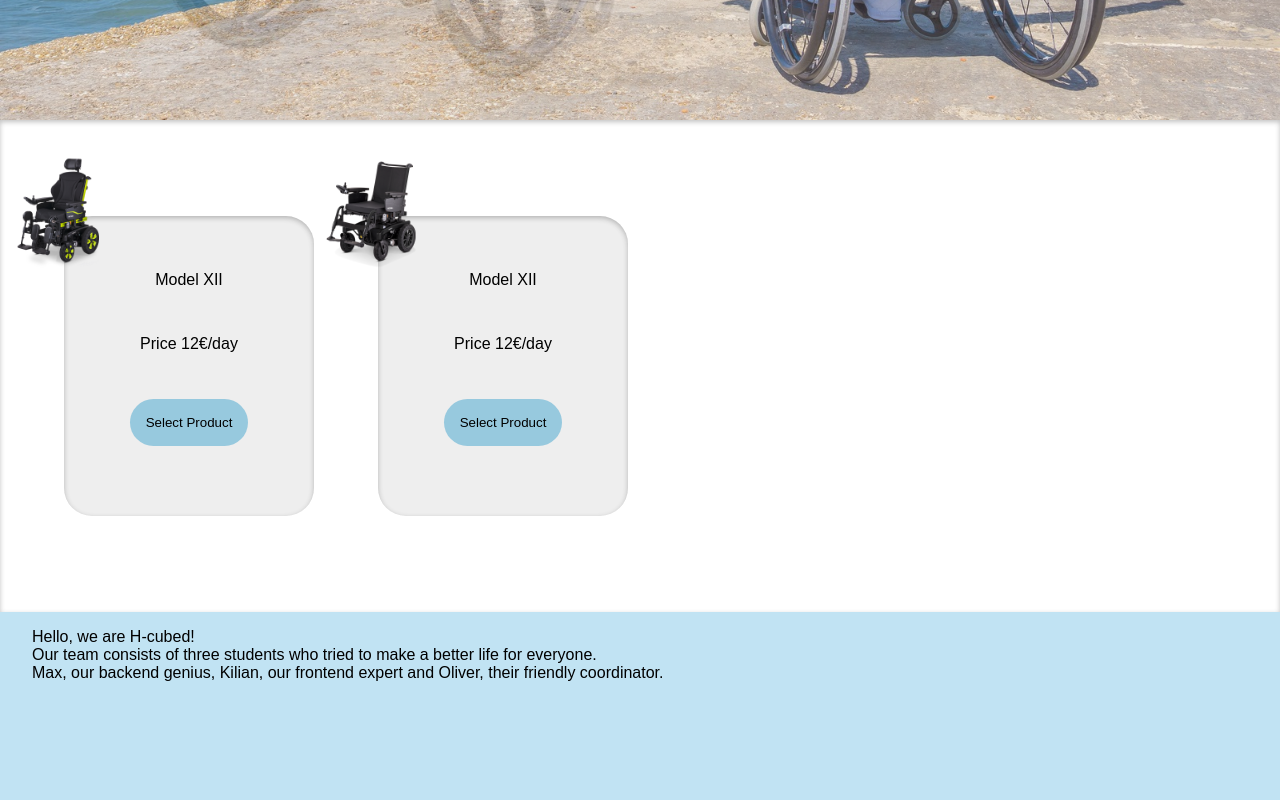
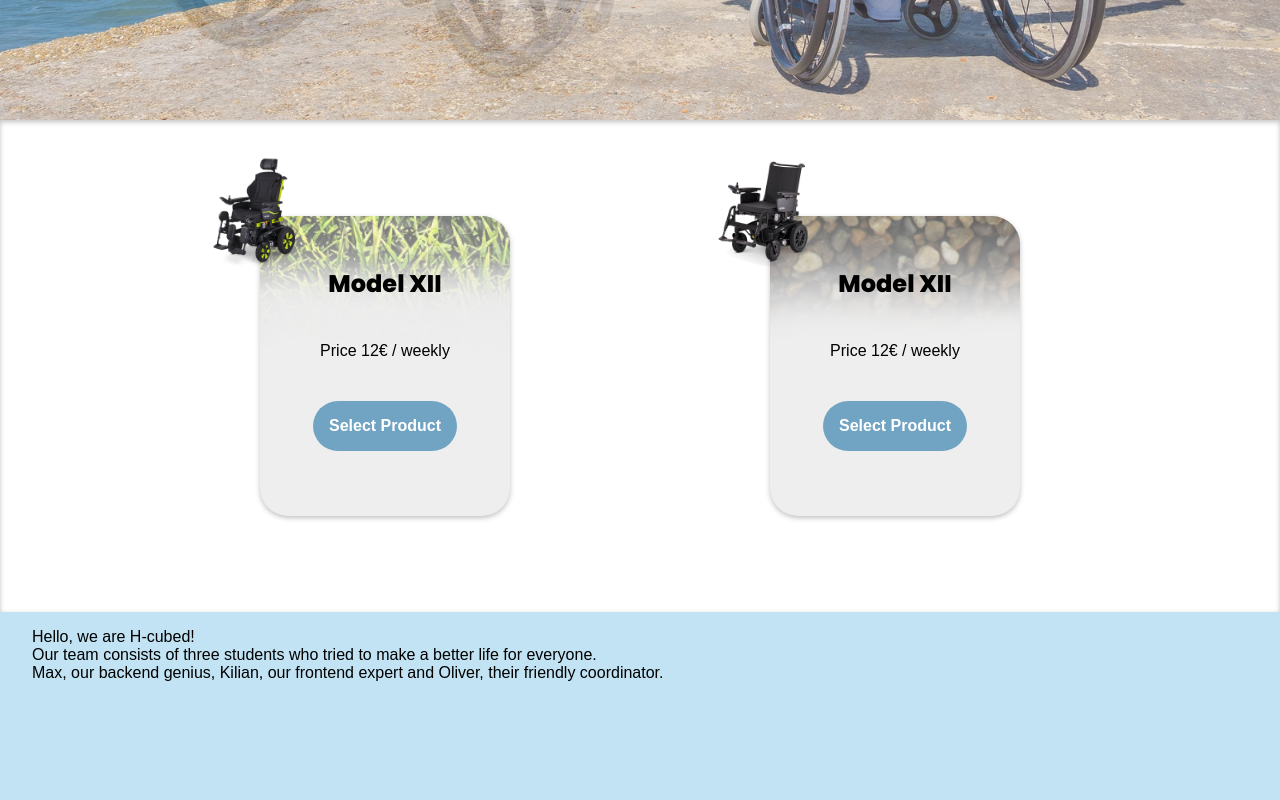
Before and after one commit to SmallSabba/Thetavern, a plain HTML site: page src/main/web/structuring/index.html in a window 1280 px wide. Shown: the part 600-1400 px from the top of the page. Drawn offline with Linux system fonts and the light colour scheme.

Commit message:
gute diese commit jajaja blabla bla

```diff
--- a/src/main/web/structuring/index.html
+++ b/src/main/web/structuring/index.html
@@ -76,22 +76,23 @@
     <!-- section for best-selling -->
     <section class="topProducts">
 
-        <article>
+
+        <article style="background-image: url('/resources/bla.png')">
             <img src="/resources/wheelchair1.png">
             <ul>
                 <li><p>Model XII</p></li>
-                <li><p>Price 12€/day</p></li>
+                <li><p>Price 12€ / weekly</p></li>
                 <li>
                     <button title="go to shop">Select Product</button>
                 </li>
             </ul>
         </article>
 
-        <article>
+        <article style="background-image: url('/resources/bla2.png')">
             <img src="/resources/wheelchair2.png">
             <ul>
                 <li><p>Model XII</p></li>
-                <li><p>Price 12€/day</p></li>
+                <li><p>Price 12€ / weekly</p></li>
                 <li>
                     <button title="go to shop">Select Product</button>
                 </li>
@@ -149,7 +150,7 @@
         <p><a href="#top">Go to top</a></p>
     </aside>
     <address>
-        Written by <a href="mailto:janedoe@example.com?subject=Email">Oliver Hieke</a><br>
+        Written by <a href="mailto:janedoe@example.com?subject=Email">Oliver, Kilian and Max</a><br>
         Visit us at: FH Campus Vienna<br>
         1100 Vienna, Austria
     </address>
@@ -158,5 +159,4 @@
 
 <!-- why here? cause dom needs to load before script is used -->
 <script src="/scripting/index.js"></script>
-
 </html>
--- a/src/main/web/styling/scssStyling/index.scss
+++ b/src/main/web/styling/scssStyling/index.scss
@@ -287,6 +287,7 @@ html {
         }
 
         display: flex;
+        justify-content: space-evenly;
         overflow-y: hidden;
         padding: 6rem 4rem;
         column-gap: 4rem;
@@ -304,6 +305,11 @@ html {
 
 
         article {
+          background-repeat: no-repeat;
+          background-position: center;
+          background-size: cover;
+          object-fit: cover;
+
           display: inline-block;
           flex-direction: row;
           min-width: 250px;
@@ -314,7 +320,7 @@ html {
           background-color: #eee;
           border-radius: 1.75rem;
 
-          @include shadow(inside);
+          @include shadow(outside);
 
           justify-items: flex-start;
 
@@ -343,22 +349,40 @@ html {
             li {
               display: block;
 
+              &:first-child p {
+                font-family: var(--ff-heading);
+                font-weight: bold;
+                font-size: 1.5rem;
+              }
+
+              &:nth-child(2) p {
+                font-family: var(--ff-body);
+                font-weight: lighter;
+                font-size: 1rem;
+              }
+
               button {
+                font-family: var(--ff-body);
+                font-weight: bold;
+                font-size: 1rem;
+
                 padding: 1rem;
                 border-style: none;
-                background-color: #97c9de;
+                background-color: #71a4c2;
+                //background-color: #6e8a68;
+                color: white;
                 border-radius: 1.75rem;
                 transition-duration: 500ms;
 
 
                 &:active, &:hover {
-                  background-color: $secondaryColor;
+                  //background-color: $secondaryColor;
                   border-radius: 1.75rem;
 
                   color: white;
                   @include shadow(outside);
 
-                  padding: 1rem 3rem;
+                  padding: 1rem 2rem;
                   transition-duration: 500ms;
                 }
               }
```
Also changed, not shown: src/main/web/resources/bla.png (added), src/main/web/resources/bla2.png (added), src/main/web/styling/index.css, 1 other file. Lines whose indentation alone changed are shown as unchanged.
